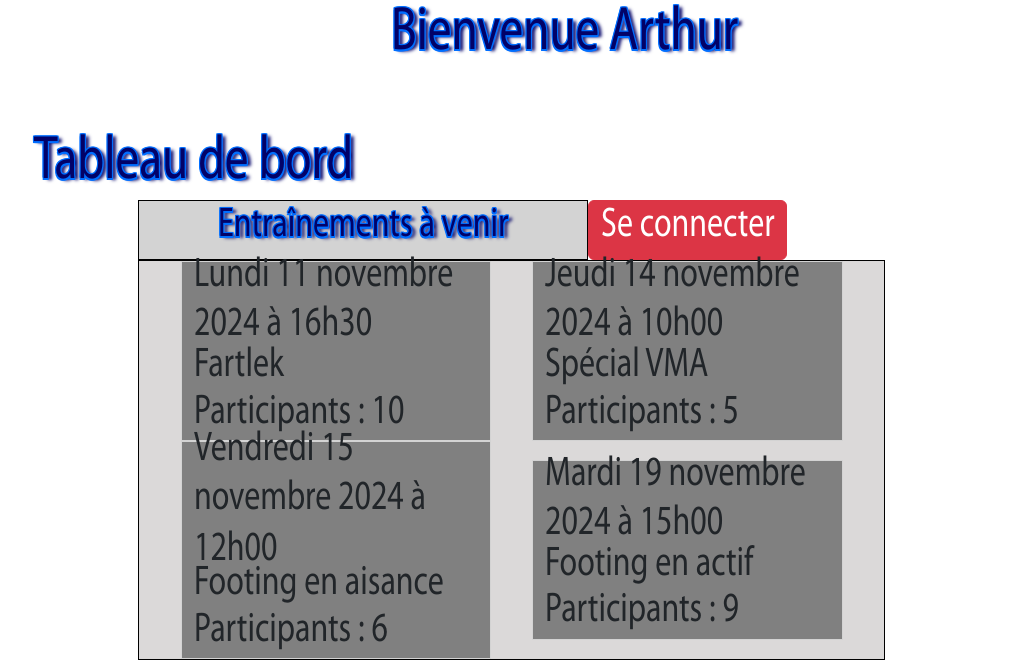
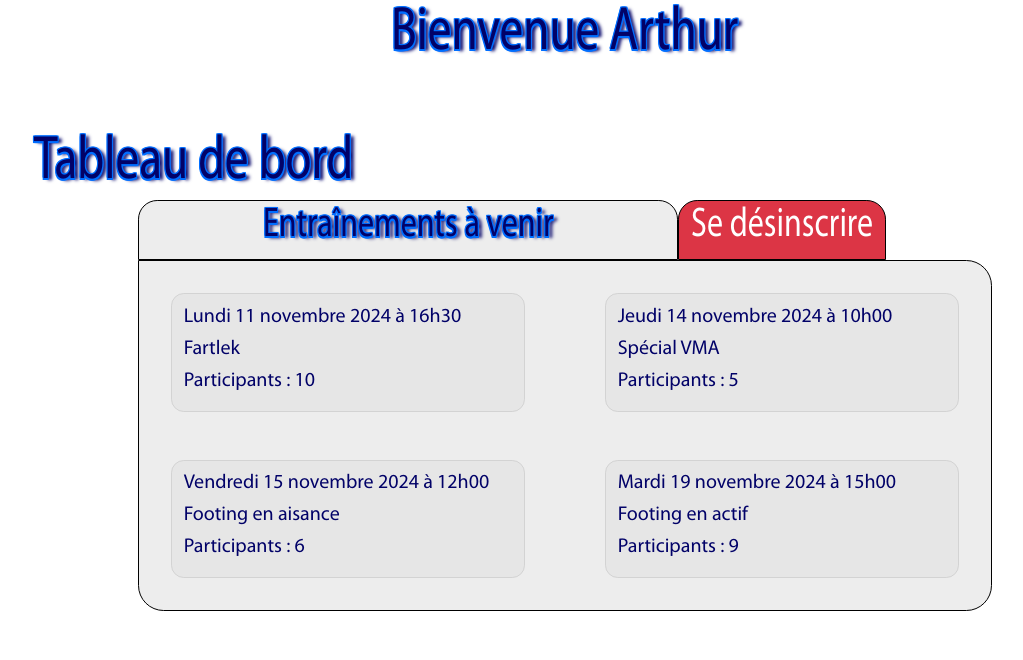
Before and after one commit to VitarseEsig/Esig-Running, a PHP site: page /compte.php in a window 1280 px wide; the page is wider, and only the part inside the window is pictured. Shown: the part 165-825 px from the top of that part, without its empty margins (75-1098 px from the left). After the commit the page ends 776 px from the top of that part, so only its background shows below. Run offline with PHP 8.4, Linux system fonts and the light colour scheme; the visitor is signed in with stand-in values (Sample User, id 1).

Commit message:
Design de la page des comptes

```diff
--- a/compte.php
+++ b/compte.php
@@ -18,34 +18,34 @@
                 <h2 class='ombre-bleue offset-1'>Tableau de bord</h2>
             </div>
             <div class='row offset-2'>
-                <div class='col-5 g-0 offset-2 d-flex align-items-center justify-content-center' id='entrainements-a-venir'>
+                <div class='col-6 g-0 offset-2 d-flex align-items-center justify-content-center' id='entrainements-a-venir'>
                     <h3 class='ombre-bleue'>Entraînements à venir</h3>
                 </div>
                 <div class='col-3 g-0'>
-                    <button type='button' class='btn btn-danger'><h3>Se connecter</h3></button>
+                    <button type='button' class='btn btn-danger' id='btn-rouge'><h3>Se désinscrire</h3></button>
                 </div>
             </div>
-            <div class='row col-7 offset-2 justify-content-evenly align-items-center' id='div-training'>
-                <div class='col-5 relief-training'>
-                    <h3>Lundi 11 novembre 2024 à 16h30</h3>
-                    <h3>Fartlek</h3>
-                    <h3>Participants : 10</h3>
+            <div class='row col-8 gap-5 offset-2 justify-content-evenly align-items-center' id='div-training'>
+                <div class='col-5 d-flex flex-column align-items-start relief-training'>
+                    <h5>Lundi 11 novembre 2024 à 16h30</h5>
+                    <h5>Fartlek</h5>
+                    <h5>Participants : 10</h5>
                 </div>
 
-                <div class='col-5 relief-training'>
-                    <h3>Jeudi 14 novembre 2024 à 10h00</h3>
-                    <h3>Spécial VMA</h3>
-                    <h3>Participants : 5</h3>
+                <div class='col-5 d-flex flex-column align-items-start relief-training'>
+                    <h5>Jeudi 14 novembre 2024 à 10h00</h5>
+                    <h5>Spécial VMA</h5>
+                    <h5>Participants : 5</h5>
                 </div>
-                <div class='col-5 relief-training'>
-                    <h3>Vendredi 15 novembre 2024 à 12h00</h3>
-                    <h3>Footing en aisance</h3>
-                    <h3>Participants : 6</h3>
+                <div class='col-5 d-flex flex-column align-items-start relief-training'>
+                    <h5>Vendredi 15 novembre 2024 à 12h00</h5>
+                    <h5>Footing en aisance</h5>
+                    <h5>Participants : 6</h5>
                 </div>
-                <div class='col-5 relief-training'>
-                    <h3>Mardi 19 novembre 2024 à 15h00</h3>
-                    <h3>Footing en actif</h3>
-                    <h3>Participants : 9</h3>
+                <div class='col-5 d-flex flex-column align-items-start relief-training'>
+                    <h5>Mardi 19 novembre 2024 à 15h00</h5>
+                    <h5>Footing en actif</h5>
+                    <h5>Participants : 9</h5>
                 </div>
             </div>
           </section>";
--- a/style.css
+++ b/style.css
@@ -416,20 +416,32 @@ h3{
     margin-top: 5vw;
 }
 #entrainements-a-venir{
-    background: lightgray;
+    background: rgba(204, 204, 204, 0.36);
     border: 1px solid black;
+    border-radius: 1.5vw 1.5vw 0 0;
     margin: 0;
 }
 #btn-rouge{
-    background: red;
     border: 1px solid black;
+    border-radius: 1.5vw 1.5vw 0 0;
+    /* border-radius: 2vw 2vw 0 0; */
 }
 #div-training{
     border: 1px solid black;
-    background: rgb(219, 217, 217);
+    background: rgba(204, 204, 204, 0.36);
+    padding-top: 2.5vw;
+    padding-bottom: 2.5vw;
+    border-radius: 0 2vw 2vw 2vw;
     /* max-width: 80vw; */
 }
 .relief-training{
-    background: gray;
+    background: rgba(230,230,230);
     border: 1px solid lightgray;
+    border-radius: 1vw;
+    padding-top: 0.8vw;
+    padding-bottom: 0.8vw;
 }
+h5{
+    color: rgb(2, 2, 104);
+
+}
```
